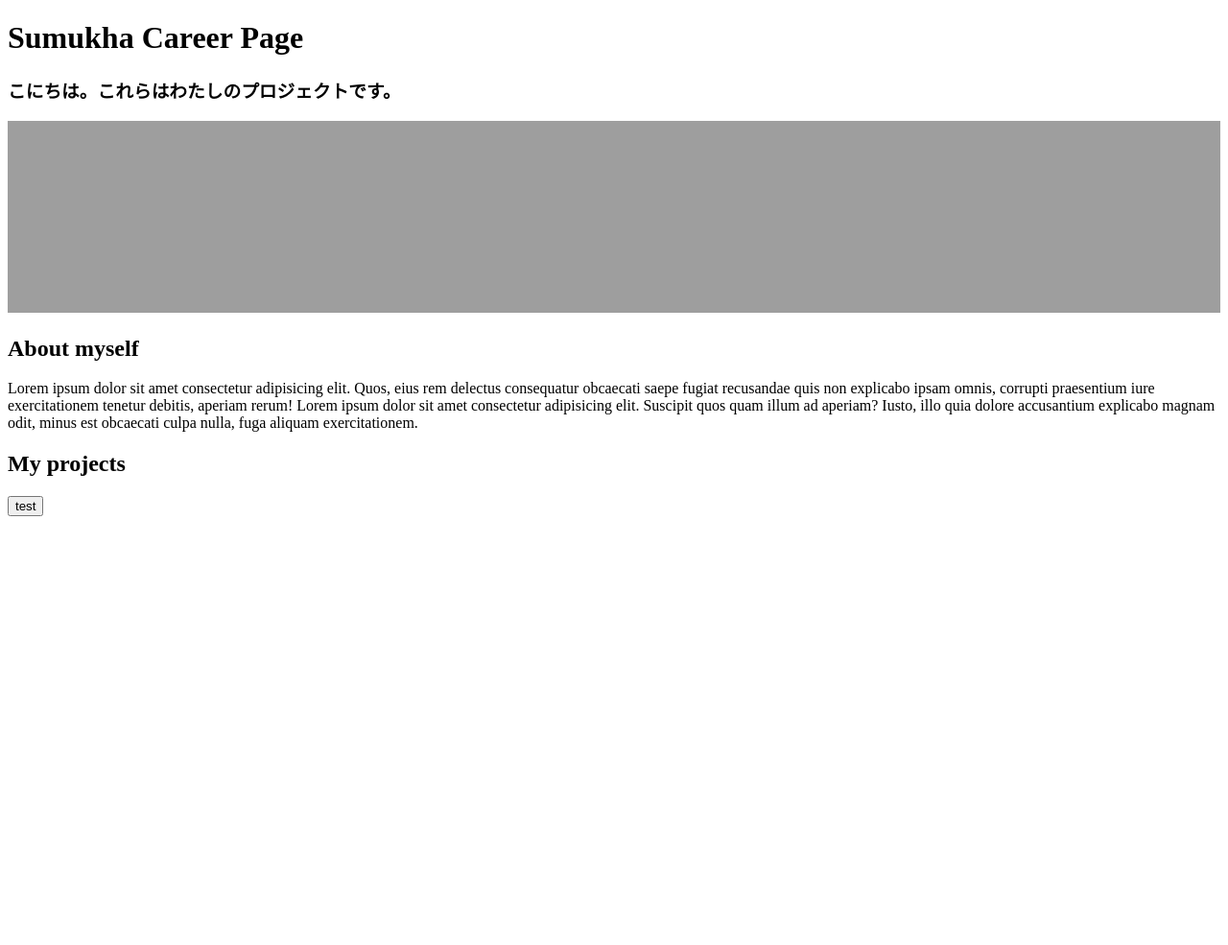
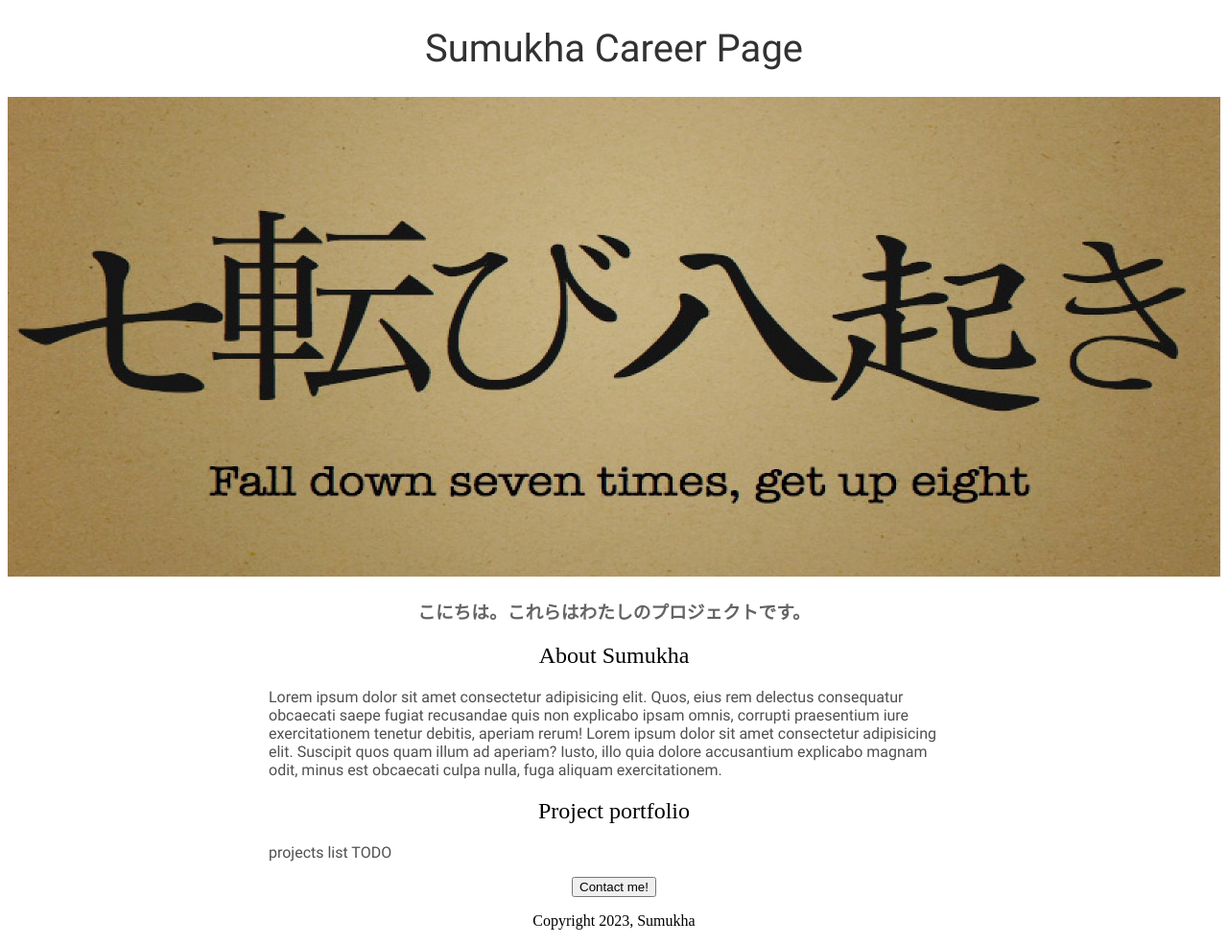
Before and after one commit to sumukha-7/sumukha-portfolio, a Flask app: page /home in a window 1280 px wide. Shown: the whole page at 96% size. Before the commit the page ends 538 px from the top, so only its background shows below. Run offline with Flask 3, Linux system fonts and the light colour scheme.

Commit message:
updated basic css

```diff
--- a/templates/home.html
+++ b/templates/home.html
@@ -3,22 +3,73 @@
 
 <head>
     <title>Sumukha Career Page</title>
+    <style>
+        @font-face {
+            font-family: 'Roboto';
+            src: url('/static/fonts/Roboto-Regular.ttf') format('truetype');
+            font-weight: normal;
+        }
+
+        @font-face {
+            font-family: 'Roboto';
+            src: url('/static/fonts/Roboto-Bold.ttf') format('truetype');
+            font-weight: bold;
+        }
+
+        h1 {
+            font-size: 40px;
+            font-family: "Roboto";
+            font-weight: normal;
+            color: rgb(50, 50, 50);
+            text-align: center;
+        }
+
+        h2 {
+            text-align: center;
+            font-weight: normal;
+        }
+
+        h3 {
+            text-align: center;
+            color: rgb(100, 100, 100);
+
+        }
+
+        .body-text {
+            font-family: Roboto;
+            color: rgb(80, 80, 80);
+        }
+
+        #container {
+            max-width: 720px;
+            margin: 0 auto 0 auto;
+        }
+    </style>
 </head>
 
 <body>
     <h1>Sumukha Career Page</h1>
-    <h3>こにちは。これらはわたしのプロジェクトです。</h3>
-    <img src="http://127.0.0.1:5000/static/matrix_japanese.png" height="200" , width=100%>
-    <!height=600>
-        <h2>About myself</h2>
-        <p>Lorem ipsum dolor sit amet consectetur adipisicing elit. Quos, eius rem delectus consequatur obcaecati saepe
+    <img id="banner" src="http://192.168.0.111:5000/static/nanakorobiyaoki.jpg" height="500" , width=100%>
+
+    <div id="container">
+        <h3>こにちは。これらはわたしのプロジェクトです。</h3>
+
+        <h2>About Sumukha</h2>
+        <p class="body-text">Lorem ipsum dolor sit amet consectetur adipisicing elit. Quos, eius rem delectus
+            consequatur obcaecati saepe
             fugiat recusandae quis non explicabo ipsam omnis, corrupti praesentium iure exercitationem tenetur debitis,
             aperiam rerum!
             Lorem ipsum dolor sit amet consectetur adipisicing elit. Suscipit quos quam illum ad aperiam? Iusto, illo
             quia
             dolore accusantium explicabo magnam odit, minus est obcaecati culpa nulla, fuga aliquam exercitationem.</p>
-        <h2> My projects</h2>
-        <button>test</button>
+        <h2> Project portfolio</h2>
+        <p class="body-text">projects list TODO</p>
+        <div style="text-align: center;">
+            <button>Contact me!</button>
+            <p>Copyright 2023, Sumukha</p>
+        </div>
+
+    </div>
 </body>
 
 </html>
```
Also changed, not shown: static/fonts/Roboto-Black.ttf (added), static/fonts/Roboto-BlackItalic.ttf (added), static/fonts/Roboto-Bold.ttf (added), static/fonts/Roboto-BoldItalic.ttf (added), static/fonts/Roboto-Italic.ttf (added), static/fonts/Roboto-Light.ttf (added), static/fonts/Roboto-LightItalic.ttf (added), static/fonts/Roboto-Medium.ttf (added), static/fonts/Roboto-MediumItalic.ttf (added), static/fonts/Roboto-Regular.ttf (added), static/fonts/Roboto-Thin.ttf (added), static/fonts/Roboto-ThinItalic.ttf (added), static/nanakorobiyaoki.jpg (added), static/nanakorobiyaoki2.jpg (added).
